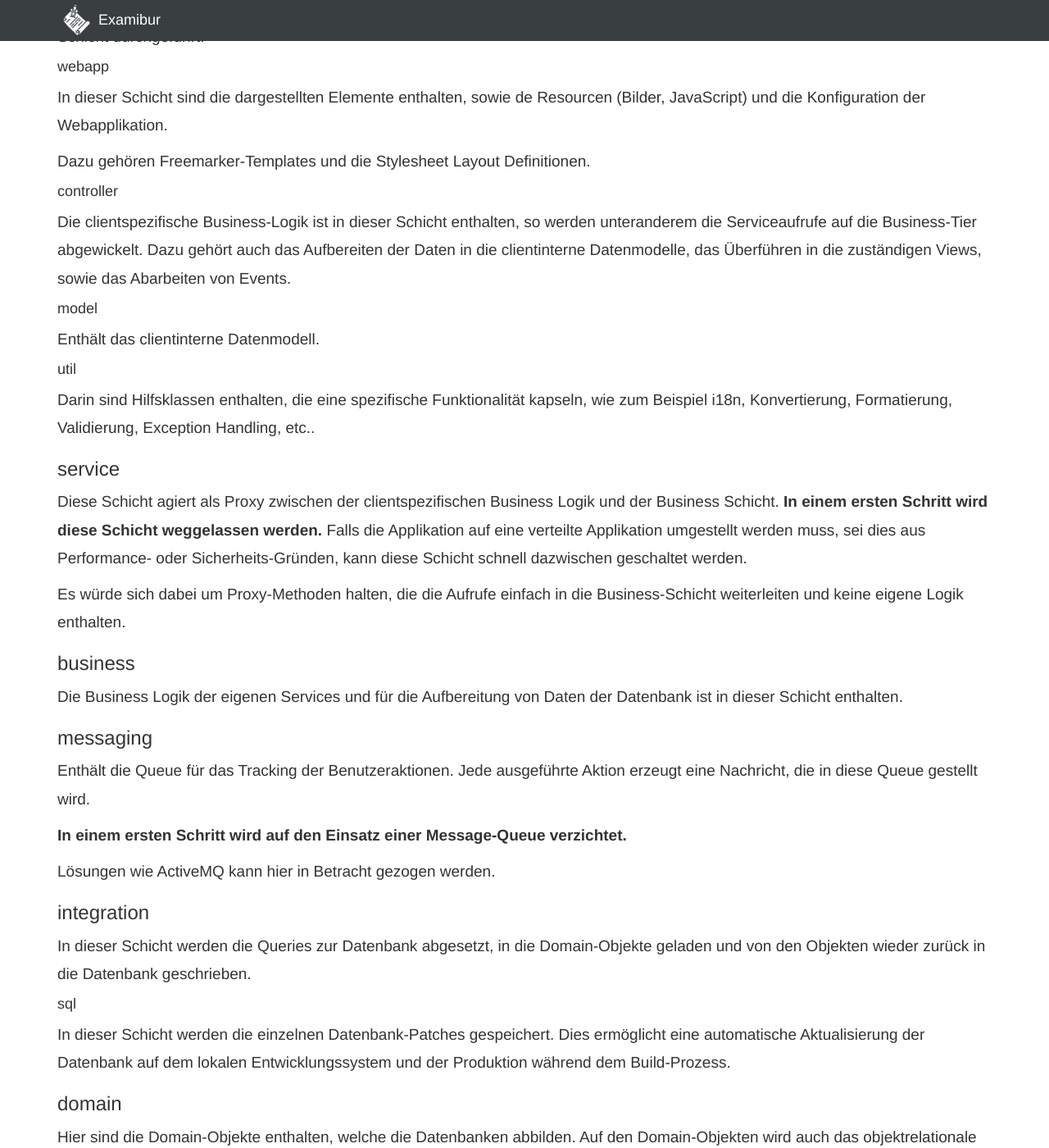
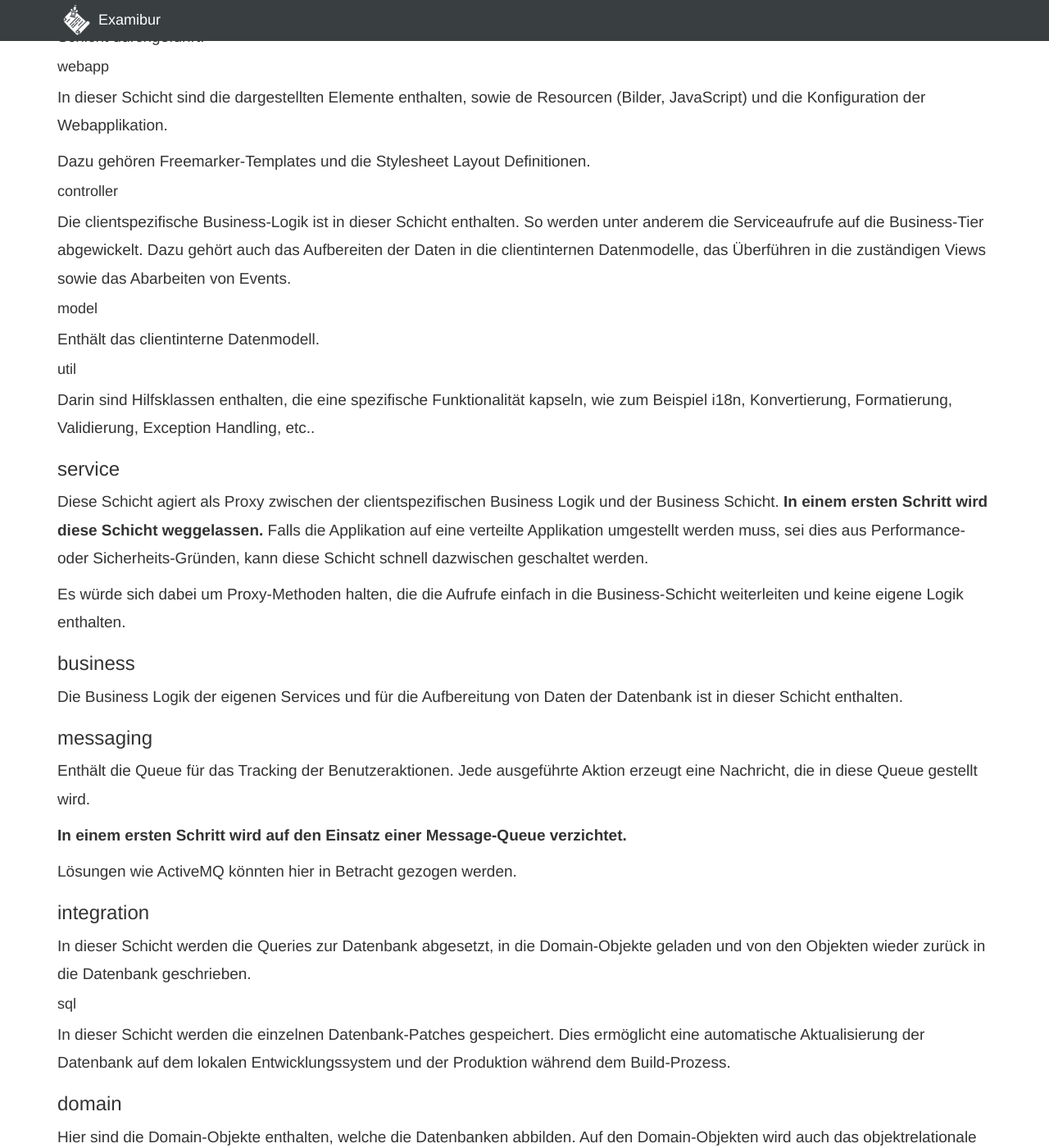
Before and after one commit to Examibur/examibur, a Jekyll site: the page built from docs/architektur/softwareArchitektur.md, in a window 1280 px wide and 1400 px high, scrolled down 2957 px. Shown: the whole window at 82% size. Built offline with Jekyll 4.4.1, drawn with Linux system fonts in a browser that asks for light colours; nearby versions of some CDN libraries; Markdown is read by kramdown in place of the engine named in the settings; some of the changed text lies outside the part shown.

Commit message:
fix some typos

```diff
--- a/docs/architektur/softwareArchitektur.md
+++ b/docs/architektur/softwareArchitektur.md
@@ -43,8 +43,8 @@ In dieser Schicht sind die dargestellten Elemente enthalten, sowie de Resourcen
 Dazu gehören Freemarker-Templates und die Stylesheet Layout Definitionen.
 
 #### controller
-Die clientspezifische Business-Logik ist in dieser Schicht enthalten, so werden unteranderem die Serviceaufrufe auf die Business-Tier abgewickelt.
-Dazu gehört auch das Aufbereiten der Daten in die clientinterne Datenmodelle, das Überführen in die zuständigen Views, sowie das Abarbeiten von Events.
+Die clientspezifische Business-Logik ist in dieser Schicht enthalten. So werden unter anderem die Serviceaufrufe auf die Business-Tier abgewickelt.
+Dazu gehört auch das Aufbereiten der Daten in die clientinternen Datenmodelle, das Überführen in die zuständigen Views sowie das Abarbeiten von Events.
 
 #### model
 Enthält das clientinterne Datenmodell.
@@ -53,7 +53,7 @@ Enthält das clientinterne Datenmodell.
 Darin sind Hilfsklassen enthalten, die eine spezifische Funktionalität kapseln, wie zum Beispiel i18n, Konvertierung, Formatierung, Validierung, Exception Handling, etc..
 
 ### service
-Diese Schicht agiert als Proxy zwischen der clientspezifischen Business Logik und der Business Schicht. **In einem ersten Schritt wird diese Schicht weggelassen werden.** Falls die Applikation auf eine verteilte Applikation umgestellt werden muss, sei dies aus Performance- oder Sicherheits-Gründen, kann diese Schicht schnell dazwischen geschaltet werden.
+Diese Schicht agiert als Proxy zwischen der clientspezifischen Business Logik und der Business Schicht. **In einem ersten Schritt wird diese Schicht weggelassen.** Falls die Applikation auf eine verteilte Applikation umgestellt werden muss, sei dies aus Performance- oder Sicherheits-Gründen, kann diese Schicht schnell dazwischen geschaltet werden.
 
 Es würde sich dabei um Proxy-Methoden halten, die die Aufrufe einfach in die Business-Schicht weiterleiten und keine eigene Logik enthalten.
 
@@ -65,7 +65,7 @@ Enthält die Queue für das Tracking der Benutzeraktionen. Jede ausgeführte Akt
 
 **In einem ersten Schritt wird auf den Einsatz einer Message-Queue verzichtet.**
 
-Lösungen wie ActiveMQ kann hier in Betracht gezogen werden.
+Lösungen wie ActiveMQ könnten hier in Betracht gezogen werden.
 
 ### integration
 In dieser Schicht werden die Queries zur Datenbank abgesetzt, in die Domain-Objekte geladen und von den Objekten wieder zurück in die Datenbank geschrieben.
@@ -79,7 +79,7 @@ Hier sind die Domain-Objekte enthalten, welche die Datenbanken abbilden. Auf den
 ## Design-Entscheide
 
 ### Persistenz
-Die Daten, die vom Benutzer und dem System erzeugt werden, werden in einer relationalen Datenbank persistiert.
+Die vom Benutzer und dem System erzeugten Daten werden in einer relationalen Datenbank persistiert.
 Das OR-Mapping von der Datenbank zu den Java-Objekten wird anhand des [Datenmodells](#datenmodell) mit EclipseLink umgesetzt.
 
 ### Logging-, Error- und Exception-Handling
```
Also changed, not shown: other parts of docs/architektur/softwareArchitektur.md (+3 -3 lines).
